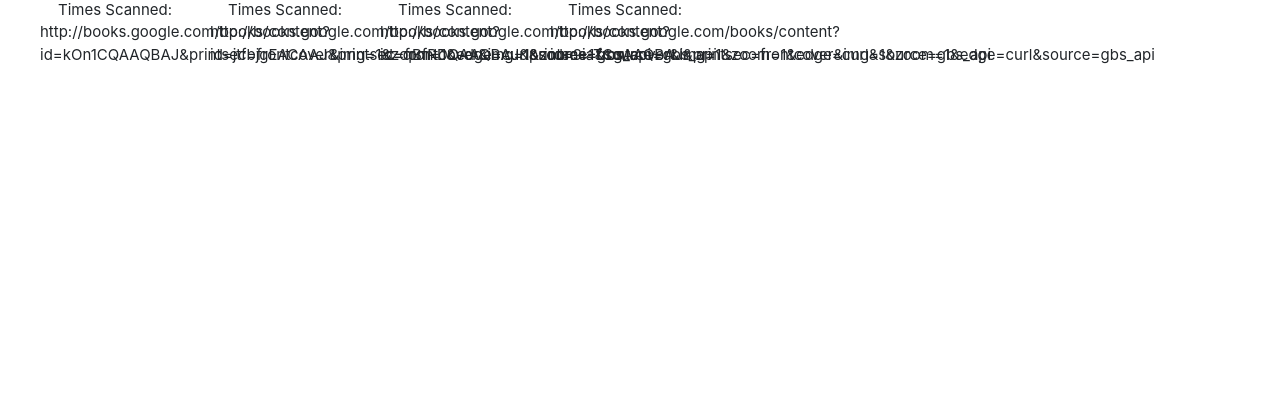
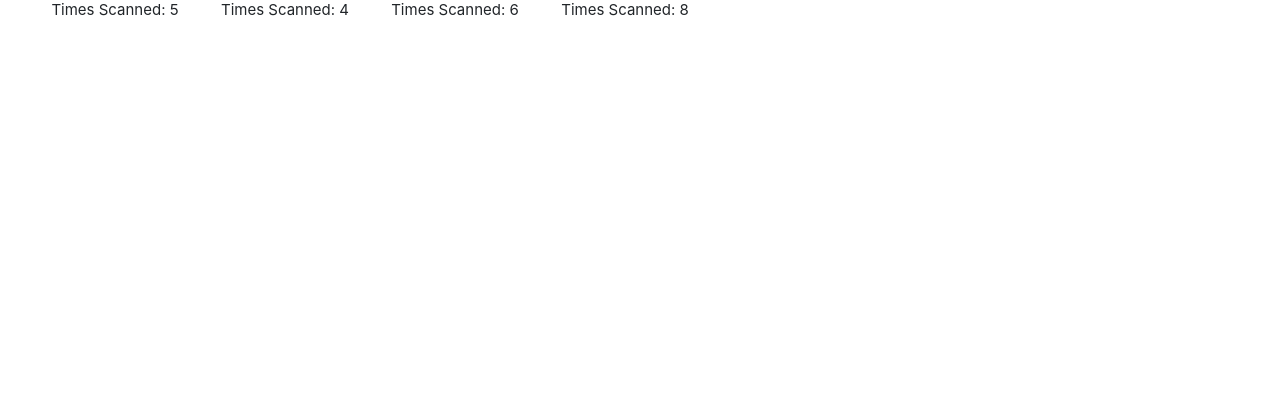
Before and after one commit to keyaria/Awesomizer, a Flask app: page / in a window 1280 px wide. Shown: the part 401-800 px from the top of the page. Run offline with Flask 2, Linux system fonts and the light colour scheme; data comes from the database, SQL or seed files in the repository; both versions use the stored data as it was after the commit; some libraries are stand-ins or nearby versions.

Commit message:
Fixed bugs

```diff
--- a/models.py
+++ b/models.py
@@ -1,10 +1,10 @@
 import sqlite3 as sql
 
 #Adds entry to database
-def insert_books(title, uthor_name, ISBN, thumbnail, times_scanned):
+def insert_books(title, author_name, ISBN, thumbnail, times_scanned):
     with sql.connect("database.db") as con:
         cur = con.cursor()
-        cur.execute("INSERT INTO books (title, author_name, ISBN, thumbnail, times_scanned) VALUES (?,?,?,?)", (author_name, ISBN, thumbnail, times_scanned))
+        cur.execute("INSERT INTO books (title, author_name, ISBN, thumbnail, times_scanned) VALUES (?,?,?,?,?)", (title, author_name, ISBN, thumbnail, times_scanned))
         con.commit()
 
 #Returns all entries in database
@@ -31,7 +31,7 @@ def search_ISBN_get_times_scanned(ISBN):
         if len(res) == 0:
             return None
         else:
-            return int(res[0][3]) #returns times_scanned
+            return int(res[0][4]) #returns times_scanned
 
 #Returns all the info for one specific book
 def get_info_from_ISBN(ISBN):
--- a/templates/index.html
+++ b/templates/index.html
@@ -25,9 +25,9 @@
                   for (var i = 0; i < data_converted.length; i++) {
                       console.log(data_converted[i])
                       console.log(data_converted[i][3])
-                      $( "#Content" ).prepend("<div style='float: left; padding: 10px 10px 10px 10px; border-radius:5px'> <img src=\"" + data_converted[i][2] + " \" style='height:160px; width:120px; display:block; margin-left:20px; margin-top: auto'><div id=\"" + data_converted[i][1] +
+                      $( "#Content" ).prepend("<div style='float: left; padding: 10px 10px 10px 10px; border-radius:5px'> <img src=\"" + data_converted[i][3] + " \" style='height:160px; width:120px; display:block; margin-left:20px; margin-top: auto'><div id=\"" + data_converted[i][2] +
                       "-scanned\" style ='width: 150px; text-align: center; font-size: 15px;'> Times Scanned: "
-                                     + data_converted[i][3] + "</div></div>");
+                                     + data_converted[i][4] + "</div></div>");
                   }
               }
               namespace = '/awesome'; // change to an empty string to use the global namespace
@@ -41,15 +41,15 @@
               socket.on('barcode', function(msg)
               {
                   console.log("First time scanned")
-                  $( "#Content" ).prepend("<div style='float: left'> <img src=\"" + msg.data[2] + " \" style='height:160px; width:120px; display:block; margin-left:20px; margin-top: auto'><div id=\"" + msg.data[1] +
-                      "-scanned\" style ='width: 150px; text-align: center; font-size: 15px;'>Times Scanned: " + msg.data[3] + "</div></div>");
+                  $( "#Content" ).prepend("<div style='float: left'> <img src=\"" + msg.data[3] + " \" style='height:160px; width:120px; display:block; margin-left:20px; margin-top: auto'><div id=\"" + msg.data[2] +
+                      "-scanned\" style ='width: 150px; text-align: center; font-size: 15px;'>Times Scanned: " + msg.data[4] + "</div></div>");
               });
               //Recieves updated information
               socket.on('update_data', function(msg)
               {
                   console.log(msg.data[0])
-                  var update= document.getElementById(msg.data[0][1].toString() + "-scanned")
-                  update.innerHTML = "Times Scanned: " + msg.data[0][3].toString()
+                  var update= document.getElementById(msg.data[0][2].toString() + "-scanned")
+                  update.innerHTML = "Times Scanned: " + msg.data[0][4].toString()
               });
           });
       </script>
```
Also changed, not shown: database.db, 1 other file.
